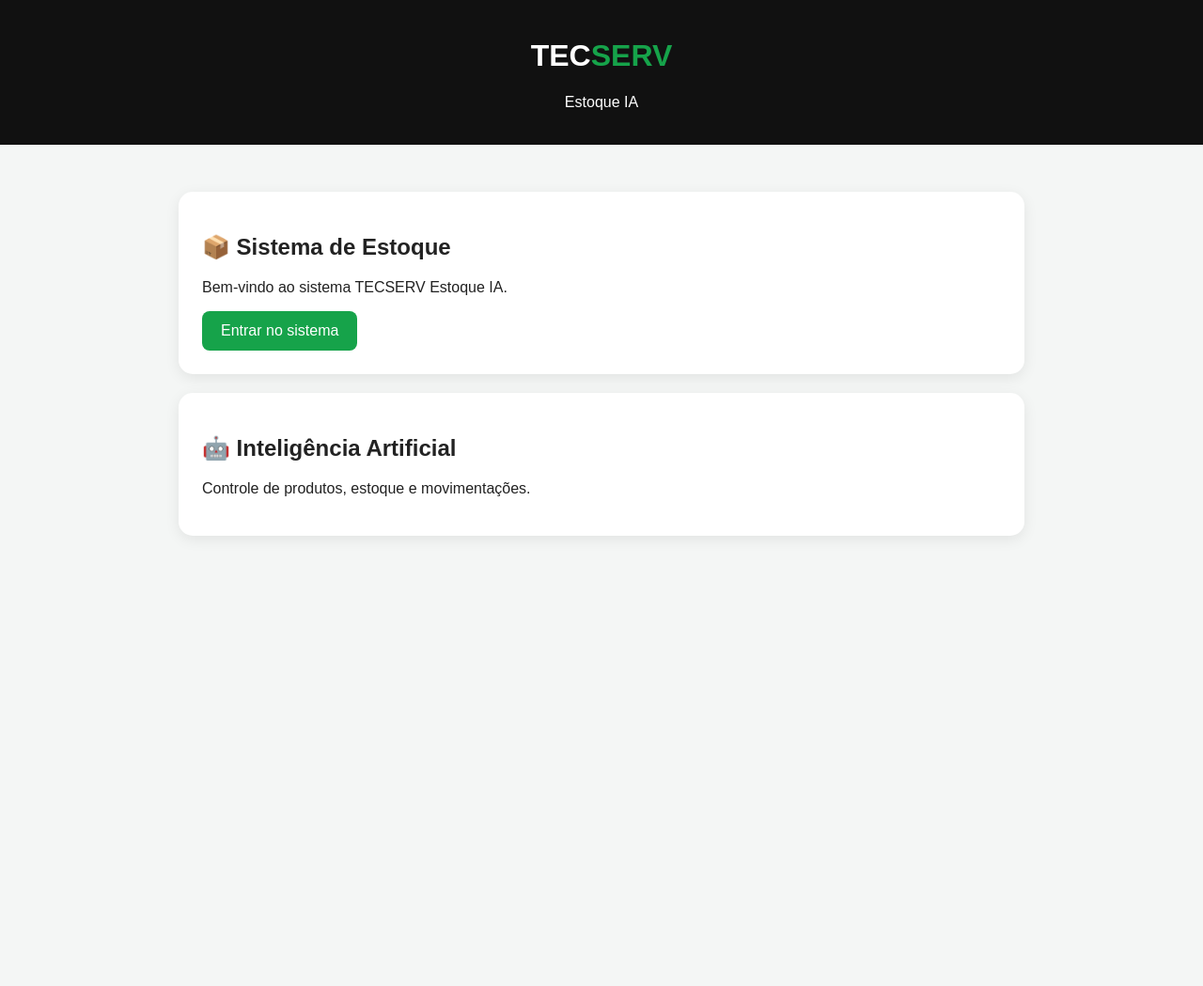
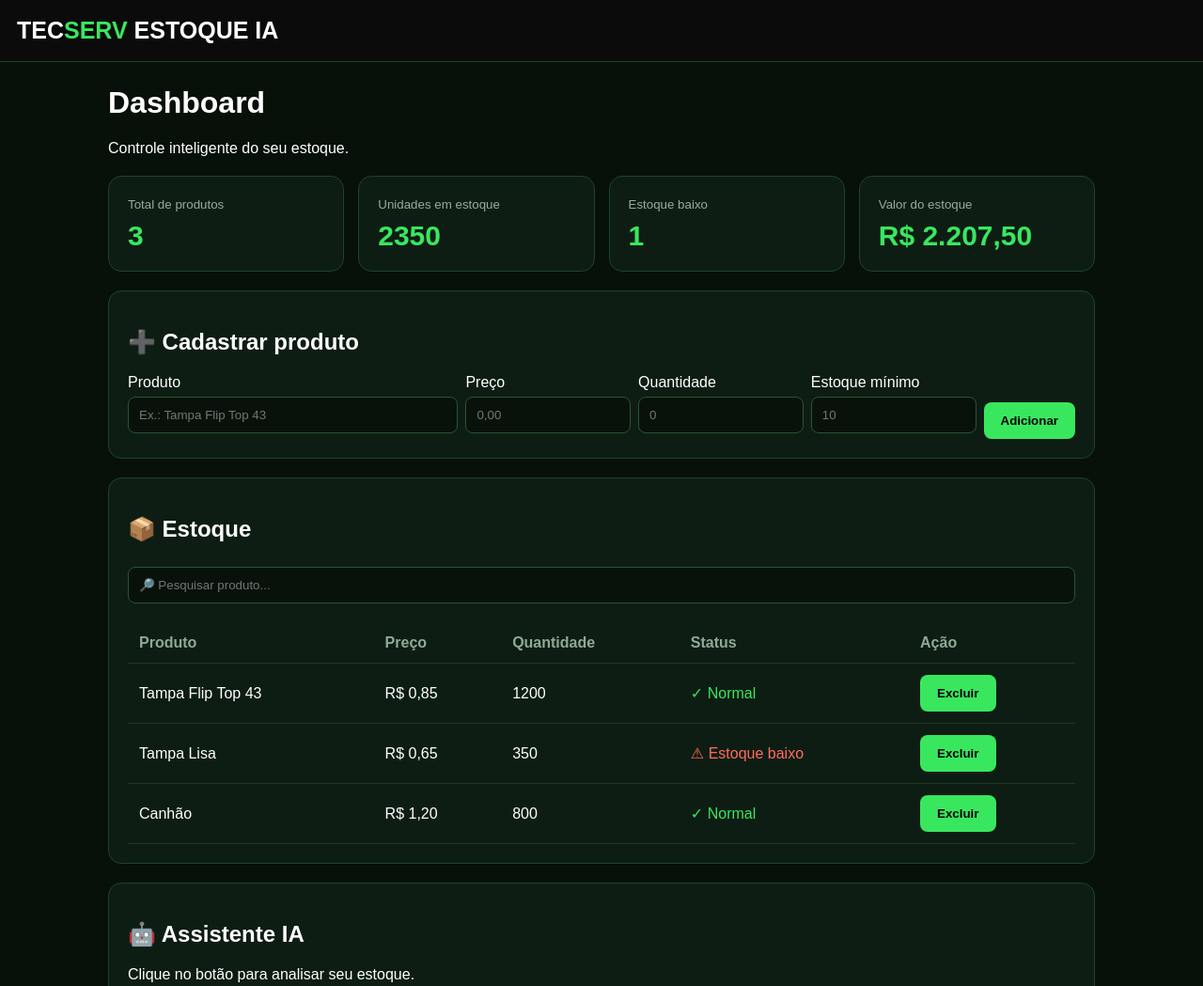
Before and after one commit to prestadoraagil60-lgtm/TECSERV-ESTOQUE-IA, a plain HTML site: page index.html in a window 1280 px wide. Shown: the top 1049 px of the page at 94% size. Before the commit the page ends 800 px from the top, so only its background shows below. Drawn offline with Linux system fonts and the light colour scheme.

Commit message:
Refactor HTML and CSS for inventory system
Updated the HTML structure and styling for the inventory system, including changes to the header, body, and card elements. Improved responsiveness and overall design.

```diff
--- a/index.html
+++ b/index.html
@@ -3,48 +3,148 @@
 <head>
 <meta charset="UTF-8">
 <meta name="viewport" content="width=device-width, initial-scale=1.0">
-  <title>TECSERV - Estoque IA</title>
+<title>TECSERV ESTOQUE IA</title>
 
 <style>
-    body {
-      margin: 0;
-      font-family: Arial, sans-serif;
-      background: #f4f6f5;
-      color: #222;
+*{box-sizing:border-box}
+
+body{
+    margin:0;
+    font-family:Arial,sans-serif;
+    background:#07110a;
+    color:white;
 }
 
-    header {
-      background: #111;
-      color: white;
-      padding: 20px;
-      text-align: center;
+header{
+    background:#0b0b0b;
+    padding:18px;
+    border-bottom:1px solid #1c4024;
 }
 
-    header span {
-      color: #16a34a;
+.logo{
+    font-size:25px;
+    font-weight:bold;
 }
 
-    .container {
-      max-width: 900px;
-      margin: 30px auto;
-      padding: 20px;
+.logo span{
+    color:#39e75f;
 }
 
-    .card {
-      background: white;
-      padding: 25px;
-      border-radius: 15px;
-      box-shadow: 0 4px 15px rgba(0,0,0,0.08);
-      margin-bottom: 20px;
+.container{
+    max-width:1100px;
+    margin:auto;
+    padding:25px;
 }
 
-    button {
-      background: #16a34a;
-      color: white;
-      border: 0;
-      padding: 12px 20px;
-      border-radius: 8px;
-      font-size: 16px;
+h1{
+    margin-top:0;
+}
+
+.cards{
+    display:grid;
+    grid-template-columns:repeat(4,1fr);
+    gap:15px;
+    margin:20px 0;
+}
+
+.card{
+    background:#0e1d13;
+    border:1px solid #1d4427;
+    border-radius:14px;
+    padding:20px;
+}
+
+.card small{
+    color:#9aaa9e;
+}
+
+.number{
+    font-size:30px;
+    font-weight:bold;
+    color:#39e75f;
+    margin-top:8px;
+}
+
+.panel{
+    background:#0e1d13;
+    border:1px solid #1d4427;
+    border-radius:14px;
+    padding:20px;
+    margin-top:20px;
+}
+
+button{
+    background:#39e75f;
+    border:0;
+    padding:12px 18px;
+    border-radius:8px;
+    font-weight:bold;
+    cursor:pointer;
+}
+
+input,select{
+    background:#08120b;
+    color:white;
+    border:1px solid #285533;
+    padding:11px;
+    border-radius:8px;
+    width:100%;
+    margin:6px 0;
+}
+
+table{
+    width:100%;
+    border-collapse:collapse;
+    margin-top:15px;
+}
+
+th,td{
+    padding:12px;
+    border-bottom:1px solid #1d3823;
+    text-align:left;
+}
+
+th{
+    color:#8fa996;
+}
+
+.status{
+    color:#39e75f;
+}
+
+.baixo{
+    color:#ff6b61;
+}
+
+.form{
+    display:grid;
+    grid-template-columns:2fr 1fr 1fr 1fr auto;
+    gap:8px;
+    align-items:end;
+}
+
+@media(max-width:800px){
+    .cards{
+        grid-template-columns:repeat(2,1fr);
+    }
+
+    .form{
+        grid-template-columns:1fr;
+    }
+}
+
+@media(max-width:500px){
+    .cards{
+        grid-template-columns:1fr;
+    }
+
+    .container{
+        padding:15px;
+    }
+
+    table{
+        font-size:13px;
+    }
 }
 </style>
 </head>
@@ -52,26 +152,328 @@
 <body>
 
 <header>
-  <h1>TEC<span>SERV</span></h1>
-  <p>Estoque IA</p>
+    <div class="logo">
+        TEC<span>SERV</span> ESTOQUE IA
+    </div>
 </header>
 
 <div class="container">
 
+<h1>Dashboard</h1>
+<p>Controle inteligente do seu estoque.</p>
+
+<div class="cards">
+
 <div class="card">
-    <h2>📦 Sistema de Estoque</h2>
-    <p>Bem-vindo ao sistema TECSERV Estoque IA.</p>
-    <button onclick="alert('Sistema funcionando!')">
-      Entrar no sistema
-    </button>
+<small>Total de produtos</small>
+<div class="number" id="totalProdutos">0</div>
 </div>
 
 <div class="card">
-    <h2>🤖 Inteligência Artificial</h2>
-    <p>Controle de produtos, estoque e movimentações.</p>
+<small>Unidades em estoque</small>
+<div class="number" id="totalEstoque">0</div>
+</div>
+
+<div class="card">
+<small>Estoque baixo</small>
+<div class="number" id="estoqueBaixo">0</div>
+</div>
+
+<div class="card">
+<small>Valor do estoque</small>
+<div class="number" id="valorEstoque">R$ 0</div>
 </div>
 
 </div>
 
+<div class="panel">
+
+<h2>➕ Cadastrar produto</h2>
+
+<div class="form">
+
+<div>
+<label>Produto</label>
+<input id="nome" placeholder="Ex.: Tampa Flip Top 43">
+</div>
+
+<div>
+<label>Preço</label>
+<input id="preco" type="number" step="0.01" placeholder="0,00">
+</div>
+
+<div>
+<label>Quantidade</label>
+<input id="quantidade" type="number" placeholder="0">
+</div>
+
+<div>
+<label>Estoque mínimo</label>
+<input id="minimo" type="number" placeholder="10">
+</div>
+
+<div>
+<button onclick="adicionar()">Adicionar</button>
+</div>
+
+</div>
+
+</div>
+
+<div class="panel">
+
+<h2>📦 Estoque</h2>
+
+<input id="pesquisa" placeholder="🔎 Pesquisar produto..." oninput="mostrar()">
+
+<table>
+
+<thead>
+<tr>
+<th>Produto</th>
+<th>Preço</th>
+<th>Quantidade</th>
+<th>Status</th>
+<th>Ação</th>
+</tr>
+</thead>
+
+<tbody id="lista"></tbody>
+
+</table>
+
+</div>
+
+<div class="panel">
+
+<h2>🤖 Assistente IA</h2>
+
+<p id="resposta">
+Clique no botão para analisar seu estoque.
+</p>
+
+<button onclick="analisarIA()">
+Analisar estoque
+</button>
+
+</div>
+
+</div>
+
+<script>
+
+let produtos =
+JSON.parse(localStorage.getItem("tecserv_produtos")) || [
+
+{
+nome:"Tampa Flip Top 43",
+preco:0.85,
+quantidade:1200,
+minimo:500
+},
+
+{
+nome:"Tampa Lisa",
+preco:0.65,
+quantidade:350,
+minimo:500
+},
+
+{
+nome:"Canhão",
+preco:1.20,
+quantidade:800,
+minimo:300
+}
+
+];
+
+function salvar(){
+
+localStorage.setItem(
+"tecserv_produtos",
+JSON.stringify(produtos)
+);
+
+}
+
+function dinheiro(valor){
+
+return valor.toLocaleString(
+"pt-BR",
+{
+style:"currency",
+currency:"BRL"
+}
+);
+
+}
+
+function adicionar(){
+
+let nome=document.getElementById("nome").value;
+
+let preco=parseFloat(
+document.getElementById("preco").value
+);
+
+let quantidade=parseInt(
+document.getElementById("quantidade").value
+);
+
+let minimo=parseInt(
+document.getElementById("minimo").value
+);
+
+if(!nome || isNaN(preco) || isNaN(quantidade)){
+
+alert("Preencha os dados do produto.");
+
+return;
+
+}
+
+produtos.push({
+
+nome:nome,
+preco:preco,
+quantidade:quantidade,
+minimo:minimo || 10
+
+});
+
+salvar();
+
+document.getElementById("nome").value="";
+document.getElementById("preco").value="";
+document.getElementById("quantidade").value="";
+document.getElementById("minimo").value="";
+
+mostrar();
+
+}
+
+function excluir(index){
+
+if(confirm("Excluir este produto?")){
+
+produtos.splice(index,1);
+
+salvar();
+
+mostrar();
+
+}
+
+}
+
+function mostrar(){
+
+let busca=
+document.getElementById("pesquisa").value.toLowerCase();
+
+let lista=
+document.getElementById("lista");
+
+lista.innerHTML="";
+
+produtos.forEach((p,index)=>{
+
+if(!p.nome.toLowerCase().includes(busca))
+return;
+
+let baixo=p.quantidade<=p.minimo;
+
+lista.innerHTML+=`
+
+<tr>
+
+<td>${p.nome}</td>
+
+<td>${dinheiro(p.preco)}</td>
+
+<td>${p.quantidade}</td>
+
+<td class="${baixo?'baixo':'status'}">
+
+${baixo?'⚠ Estoque baixo':'✓ Normal'}
+
+</td>
+
+<td>
+
+<button onclick="excluir(${index})">
+Excluir
+</button>
+
+</td>
+
+</tr>
+
+`;
+
+});
+
+atualizar();
+
+}
+
+function atualizar(){
+
+let total=produtos.length;
+
+let unidades=
+produtos.reduce(
+(a,p)=>a+p.quantidade,0
+);
+
+let baixo=
+produtos.filter(
+p=>p.quantidade<=p.minimo
+).length;
+
+let valor=
+produtos.reduce(
+(a,p)=>a+(p.preco*p.quantidade),0
+);
+
+document.getElementById("totalProdutos").textContent=total;
+
+document.getElementById("totalEstoque").textContent=unidades;
+
+document.getElementById("estoqueBaixo").textContent=baixo;
+
+document.getElementById("valorEstoque").textContent=dinheiro(valor);
+
+}
+
+function analisarIA(){
+
+let baixo=
+produtos.filter(
+p=>p.quantidade<=p.minimo
+);
+
+if(baixo.length===0){
+
+document.getElementById("resposta").innerHTML=
+"🤖 <b>Análise:</b> nenhum produto está abaixo do estoque mínimo.";
+
+return;
+
+}
+
+document.getElementById("resposta").innerHTML=
+"🤖 <b>Atenção!</b> Os seguintes produtos precisam de reposição:<br><br>"+
+baixo.map(
+p=>"• "+p.nome+" — "+p.quantidade+" unidades"
+).join("<br>");
+
+}
+
+mostrar();
+
+</script>
+
 </body>
 </html>
```
Lines whose indentation alone changed are shown as unchanged.
